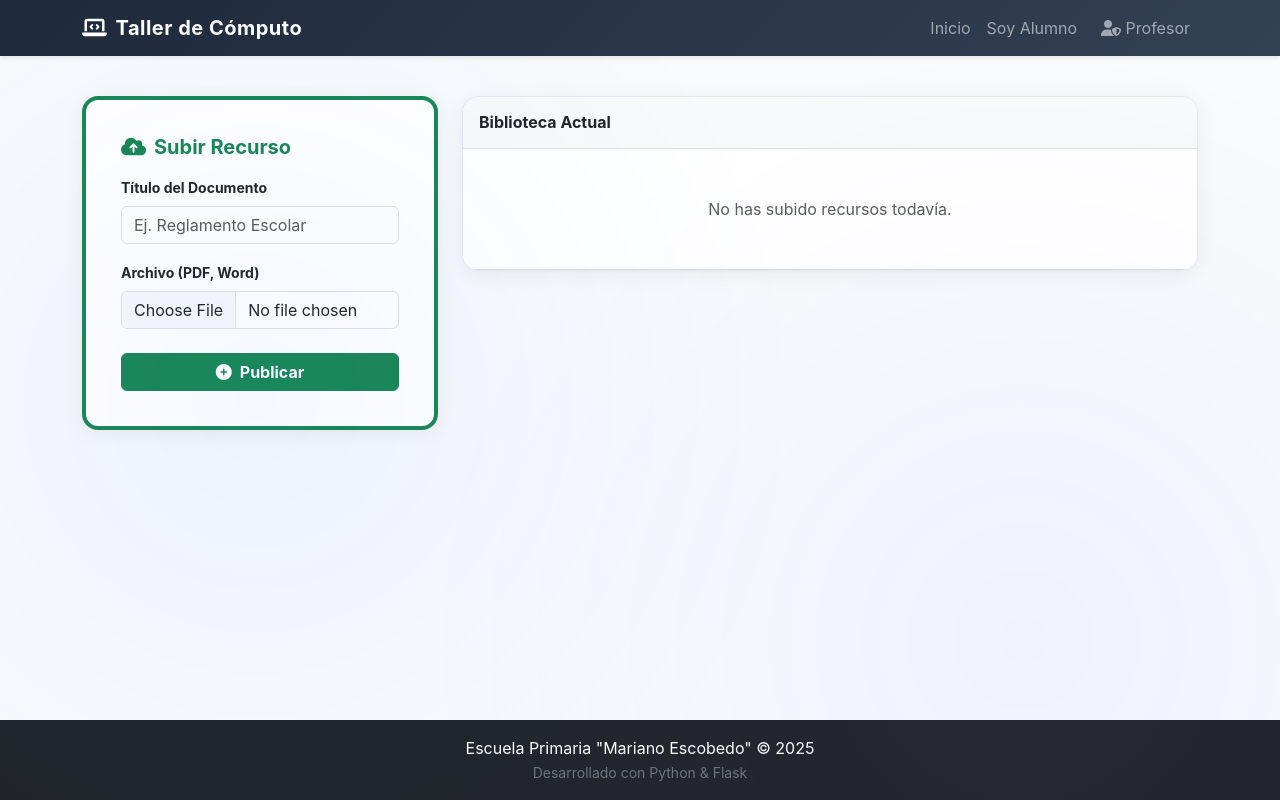
After one commit to vicmvg/taller-computoV2, a Flask app: template templates/admin/recursos.html in a window 1280 px wide. The commit adds this page. Run offline with Flask 3, Linux system fonts and the light colour scheme; the template is opened without the code that fills it, so the values that code supplies are empty.

Commit message:
recursos1

```diff
--- /dev/null
+++ b/templates/admin/recursos.html
@@ -0,0 +1,73 @@
+{% extends 'base.html' %}
+
+{% block content %}
+<div class="container py-4">
+    <div class="row g-4">
+        <div class="col-md-4">
+            <div class="glass-card border-top border-4 border-success">
+                <h5 class="fw-bold mb-3 text-success"><i class="fas fa-cloud-upload-alt me-2"></i>Subir Recurso</h5>
+
+                <form action="{{ url_for('subir_recurso') }}" method="POST" enctype="multipart/form-data">
+                    <div class="mb-3">
+                        <label class="form-label fw-bold small">Título del Documento</label>
+                        <input type="text" class="form-control" name="titulo" placeholder="Ej. Reglamento Escolar" required>
+                    </div>
+
+                    <div class="mb-4">
+                        <label class="form-label fw-bold small">Archivo (PDF, Word)</label>
+                        <input type="file" class="form-control" name="archivo" required>
+                    </div>
+
+                    <button type="submit" class="btn btn-success w-100 fw-bold text-white">
+                        <i class="fas fa-plus-circle me-2"></i>Publicar
+                    </button>
+                </form>
+            </div>
+        </div>
+
+        <div class="col-md-8">
+            <div class="glass-card p-0 overflow-hidden">
+                <div class="p-3 border-bottom bg-light">
+                    <h6 class="mb-0 fw-bold">Biblioteca Actual</h6>
+                </div>
+                <table class="table table-hover mb-0 align-middle">
+                    <tbody>
+                        {% for r in recursos %}
+                        <tr>
+                            <td class="ps-4" style="width: 50px;">
+                                {% if r.tipo_archivo == 'PDF' %}
+                                    <i class="fas fa-file-pdf fa-2x text-danger"></i>
+                                {% elif r.tipo_archivo == 'WORD' %}
+                                    <i class="fas fa-file-word fa-2x text-primary"></i>
+                                {% else %}
+                                    <i class="fas fa-file-alt fa-2x text-secondary"></i>
+                                {% endif %}
+                            </td>
+                            <td>
+                                <span class="d-block fw-bold">{{ r.titulo }}</span>
+                                <small class="text-muted">{{ r.fecha.strftime('%d/%m/%Y') }}</small>
+                            </td>
+                            <td class="text-end pe-4">
+                                {% if r.archivo_url.startswith('http') %}
+                                    <a href="{{ r.archivo_url }}" target="_blank" class="btn btn-sm btn-light border me-1"><i class="fas fa-eye"></i></a>
+                                {% else %}
+                                    <a href="{{ url_for('uploaded_file', filename=r.archivo_url) }}" target="_blank" class="btn btn-sm btn-light border me-1"><i class="fas fa-eye"></i></a>
+                                {% endif %}
+
+                                <a href="{{ url_for('eliminar_recurso', id=r.id) }}" class="btn btn-sm btn-outline-danger border-0" onclick="return confirm('¿Borrar este archivo?')">
+                                    <i class="fas fa-trash"></i>
+                                </a>
+                            </td>
+                        </tr>
+                        {% else %}
+                        <tr>
+                            <td colspan="3" class="text-center py-5 text-muted">No has subido recursos todavía.</td>
+                        </tr>
+                        {% endfor %}
+                    </tbody>
+                </table>
+            </div>
+        </div>
+    </div>
+</div>
+{% endblock %}
```
Also changed, not shown: templates/admin/dashboard.html (+8 -0 lines), templates/index.html (+32 -19 lines).
